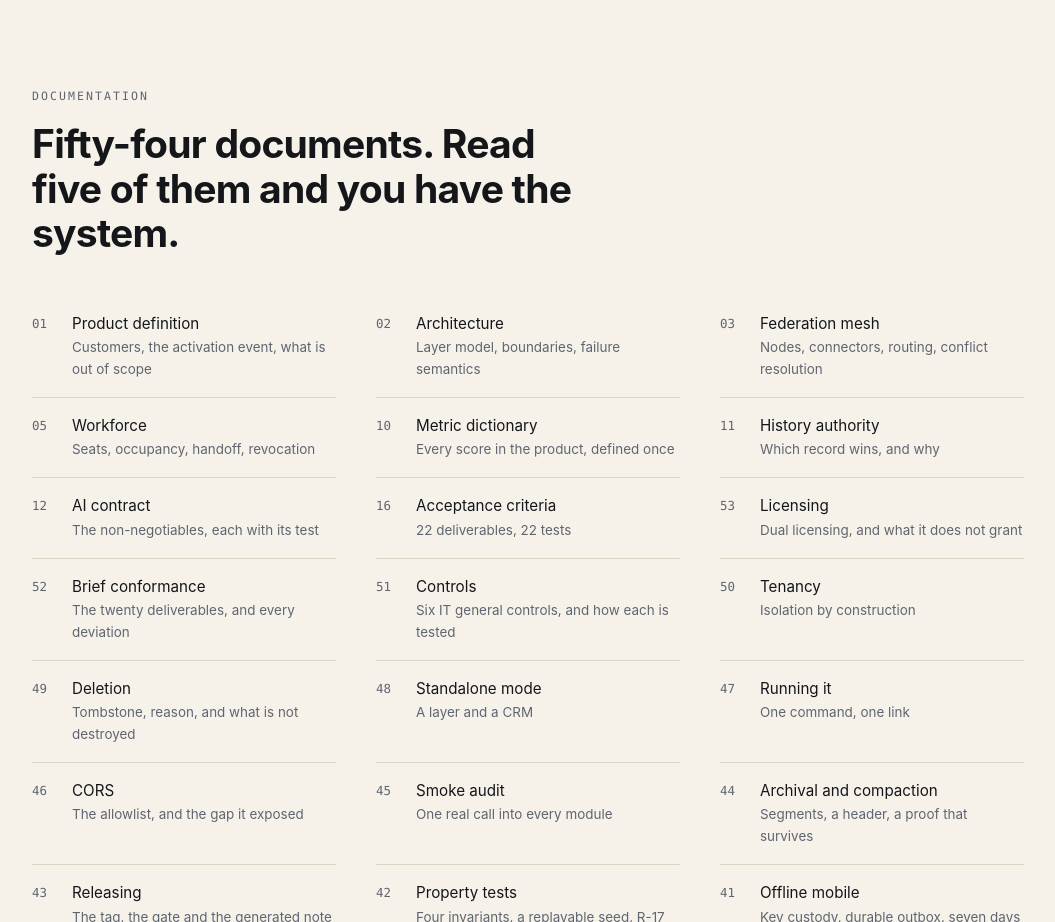
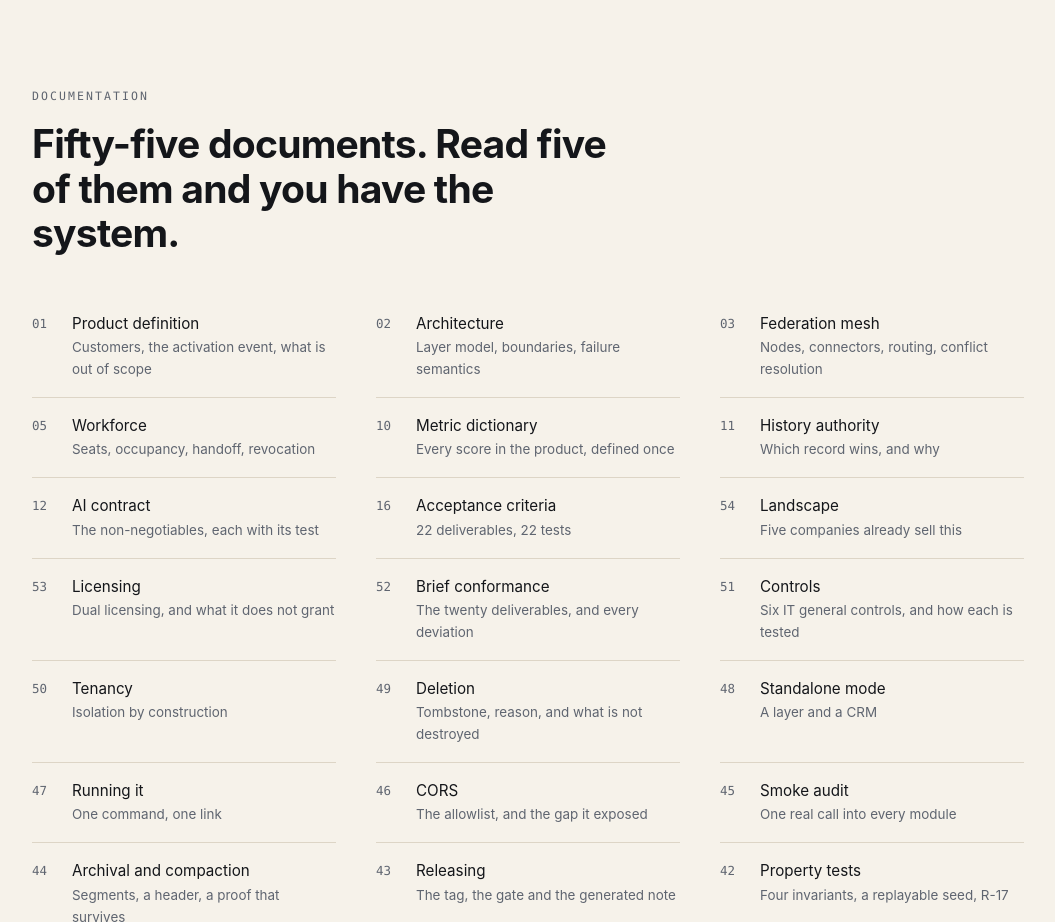
Before and after one commit to drsamonline/tessera, a plain HTML site: page docs/index.html in a window 1280 px wide. Shown: the part 6600-7522 px from the top of the page, without its empty margins (112-1167 px from the left). Drawn offline with Linux system fonts and the light colour scheme.

Commit message:
landscape: five companies already sell this
The competitive research this project never did. PipeMe, Racha, Syntaxia, Stacksync
and Knit all sell a multi-CRM unified view; PipeMe prices at EUR19/seat, Racha at
USD25/seat, Syntaxia ships per-field provenance and Stacksync ships human-in-the-loop
conflict resolution as a per-field policy.

The unified view, the conflict resolution and the provenance display are the three
things this project spent most of its effort on. All three are commodity features with
published prices.

What is left: a tamper-evident ledger no competitor mentions, a workforce layer with
seats and handoff, self-hosting (all five are SaaS), and a consent envelope that is a
required schema field rather than an Enterprise add-on.

Positioning changes from 'the mosaic layer above every CRM' to 'the CRM mesh you can
host yourself, with a history you can prove'.

```diff
--- a/docs/index.html
+++ b/docs/index.html
@@ -440,7 +440,7 @@
 <section id="docs">
   <div class="wrap">
     <p class="kicker">Documentation</p>
-    <h2>Fifty-four documents. Read five of them and you have the system.</h2>
+    <h2>Fifty-five documents. Read five of them and you have the system.</h2>
     <div class="docs">
       <a class="doc" href="https://github.com/drsamonline/tessera/blob/main/docs/01-product.md"><span class="i">01</span><span class="t">Product definition<span class="d">Customers, the activation event, what is out of scope</span></span></a>
       <a class="doc" href="https://github.com/drsamonline/tessera/blob/main/docs/02-architecture.md"><span class="i">02</span><span class="t">Architecture<span class="d">Layer model, boundaries, failure semantics</span></span></a>
@@ -450,6 +450,7 @@
       <a class="doc" href="https://github.com/drsamonline/tessera/blob/main/docs/11-history-authority.md"><span class="i">11</span><span class="t">History authority<span class="d">Which record wins, and why</span></span></a>
       <a class="doc" href="https://github.com/drsamonline/tessera/blob/main/docs/12-ai-contract.md"><span class="i">12</span><span class="t">AI contract<span class="d">The non-negotiables, each with its test</span></span></a>
       <a class="doc" href="https://github.com/drsamonline/tessera/blob/main/docs/16-acceptance-criteria.md"><span class="i">16</span><span class="t">Acceptance criteria<span class="d">22 deliverables, 22 tests</span></span></a>
+      <a class="doc" href="https://github.com/drsamonline/tessera/blob/main/docs/54-landscape.md"><span class="i">54</span><span class="t">Landscape<span class="d">Five companies already sell this</span></span></a>
       <a class="doc" href="https://github.com/drsamonline/tessera/blob/main/docs/53-licensing.md"><span class="i">53</span><span class="t">Licensing<span class="d">Dual licensing, and what it does not grant</span></span></a>
       <a class="doc" href="https://github.com/drsamonline/tessera/blob/main/docs/52-brief-conformance.md"><span class="i">52</span><span class="t">Brief conformance<span class="d">The twenty deliverables, and every deviation</span></span></a>
       <a class="doc" href="https://github.com/drsamonline/tessera/blob/main/docs/51-controls.md"><span class="i">51</span><span class="t">Controls<span class="d">Six IT general controls, and how each is tested</span></span></a>
```
Also changed, not shown: 4 other files.
